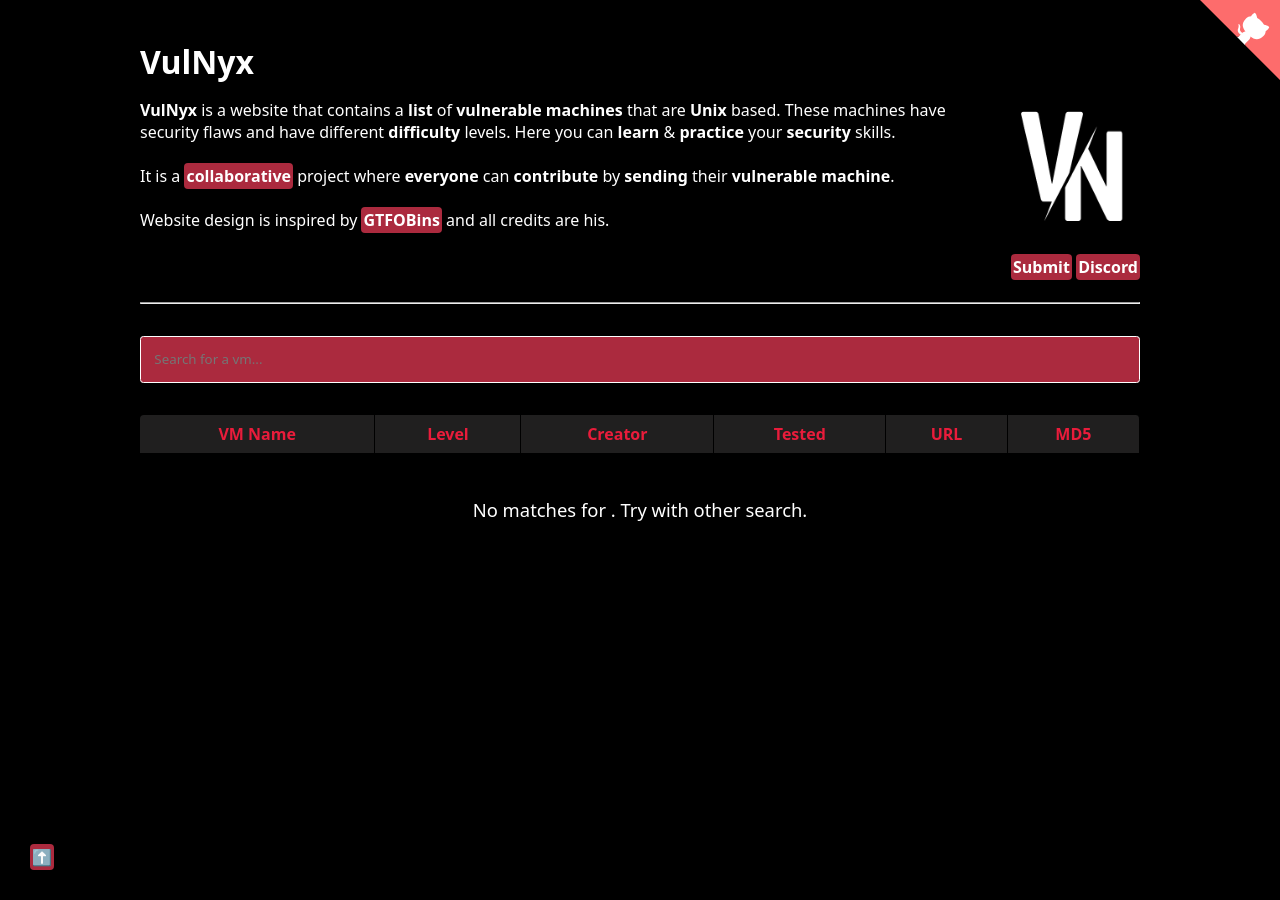
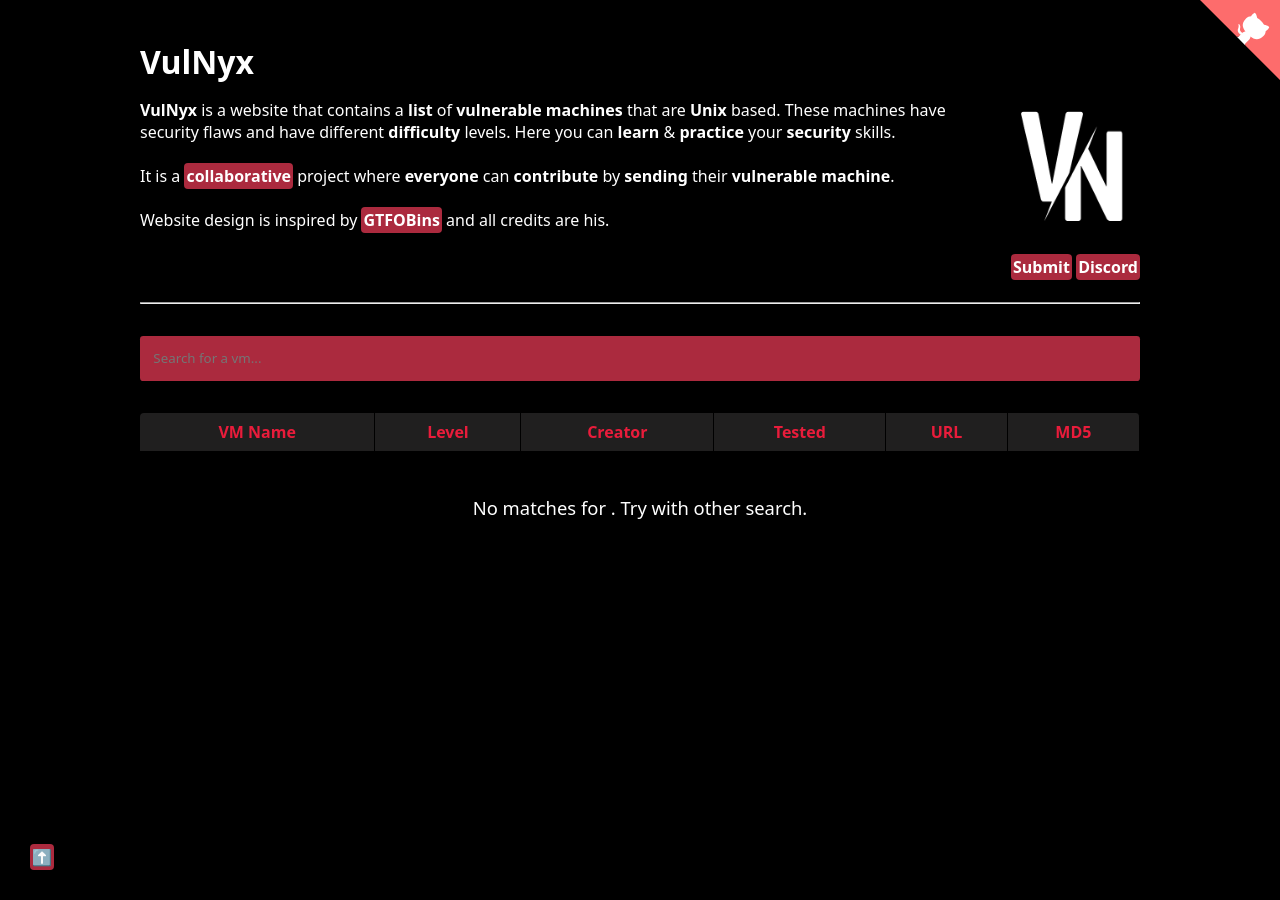
Before and after one commit to VulNyx/vulnyx, a Jekyll site: the page built from index.md, in a window 1280 px wide. Built offline with Jekyll 4.4.1, drawn with Linux system fonts in a browser that asks for light colours.

Commit message:
style: remove border and outline of search input

```diff
--- a/assets/style.scss
+++ b/assets/style.scss
@@ -92,9 +92,13 @@ p + ol li {
   width: 100%;
   border-radius: 0.25em;
   box-sizing: border-box;
-  border: 1px solid $white;
+  border: none;
   color: $white;
   background-color: $red;
+}
+
+#bin-search:focus {
+  outline: none;
 }
 
 #search-message {
```
